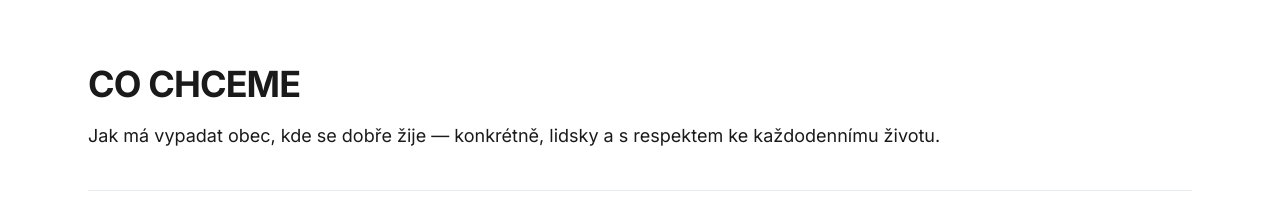
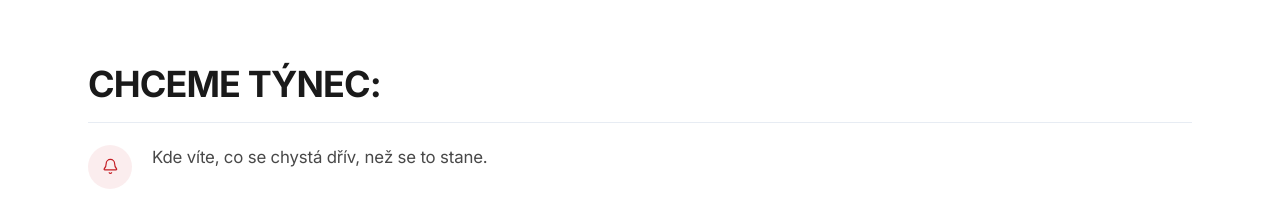
Before and after one commit to matouspetrzela-pixel/tynec-web, a Next.js app: page /o-nas in a window 1280 px wide. Shown: the part 455-655 px from the top of the page. Built offline with nearby package versions, Linux system fonts and the light colour scheme; no server answers.

Commit message:
fix: simplify O nas section heading
Rename the vision heading to Chceme Tynec and remove the extra explanatory sentence to keep the section cleaner and easier to scan.

Made-with: Cursor

```diff
--- a/app/o-nas/page.tsx
+++ b/app/o-nas/page.tsx
@@ -111,11 +111,8 @@ export default function ONasPage() {
             id="vize-obce-heading"
             className="mb-4 text-h2-mobile font-bold uppercase tracking-tight text-tynec-black md:text-h2-desktop"
           >
-            Co chceme
+            Chceme Týnec:
           </h2>
-          <p className="mb-10 text-[1.05rem] leading-[1.7] text-tynec-black/68 md:whitespace-nowrap md:text-lg">
-            Jak má vypadat obec, kde se dobře žije — konkrétně, lidsky a s respektem ke každodennímu životu.
-          </p>
           <ol className="divide-y divide-slate-200/80 border-y border-slate-200/80">
             {hodnoty.map((h, index) => (
               <li
```
